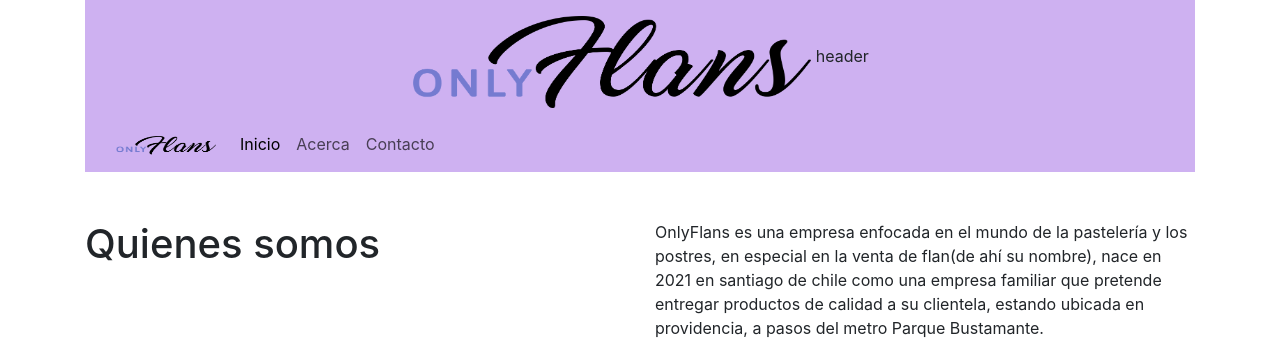
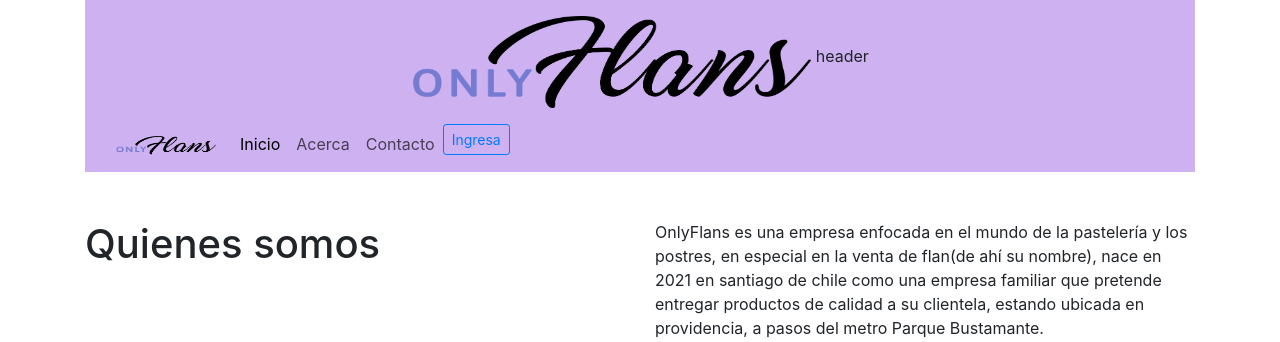
Before and after one commit to movemove1498/Onlyflans, a Django app: page /acerca/ in a window 1280 px wide. Shown: the top 342 px of the page. Run offline with Django 5.2, Linux system fonts and the light colour scheme; some libraries are stand-ins or nearby versions.

```diff
--- a/onlyflans/settings.py
+++ b/onlyflans/settings.py
@@ -123,4 +123,4 @@ STATIC_URL = 'static/'
 
 DEFAULT_AUTO_FIELD = 'django.db.models.BigAutoField'
 LOGIN_REDIRECT_URL = '/bienvenido'
-LOGOUT_REDIRECT_URL = '/accounts/login'
+LOGOUT_REDIRECT_URL = '/'
--- a/web/templates/snippets/navbar.html
+++ b/web/templates/snippets/navbar.html
@@ -33,6 +33,10 @@
                         <button class="btn btn-outline-danger" type="submit">Cerrar Sesión</button>
                     </form>
                 </li>
+                {% else %}
+                <li class="nav-item">
+                    <a href="{% url 'login' %}" class="btn btn-outline-primary btn-sm">Ingresa</a>
+                </li>
                 {% endif %}
             </ul>
         </div>
--- a/web/views.py
+++ b/web/views.py
@@ -1,6 +1,7 @@
 from django.shortcuts import render, redirect
 from web.models import Flan, Contact
 from web.forms import ContactForm
+from django.contrib.auth.decorators import login_required
 
 # Create your views here.
 def index(request):
@@ -13,6 +14,7 @@ def index(request):
 def about(request):
     return render(request, 'about.html')
 
+@login_required
 def welcome(request):
     flanes_privado = Flan.objects.filter(is_private=True)
     context = {
```
Also changed, not shown: db.sqlite3.
